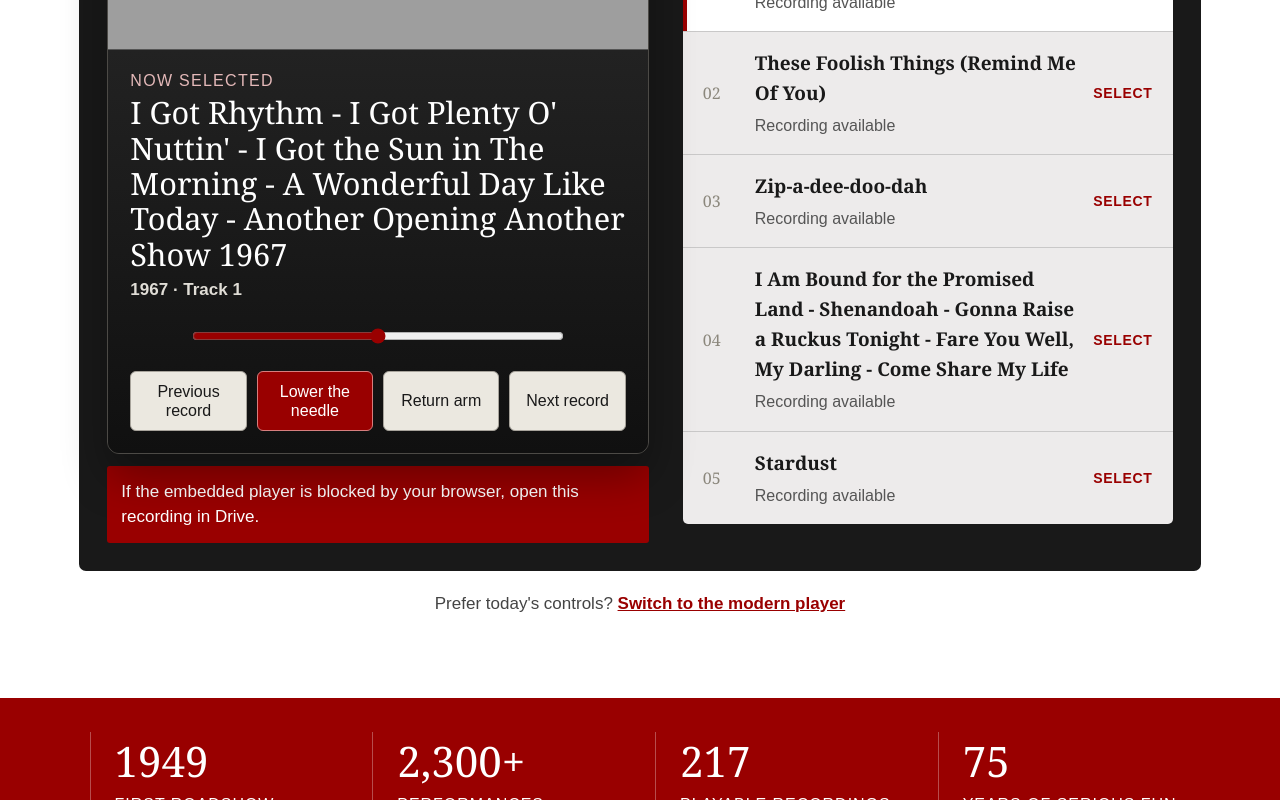
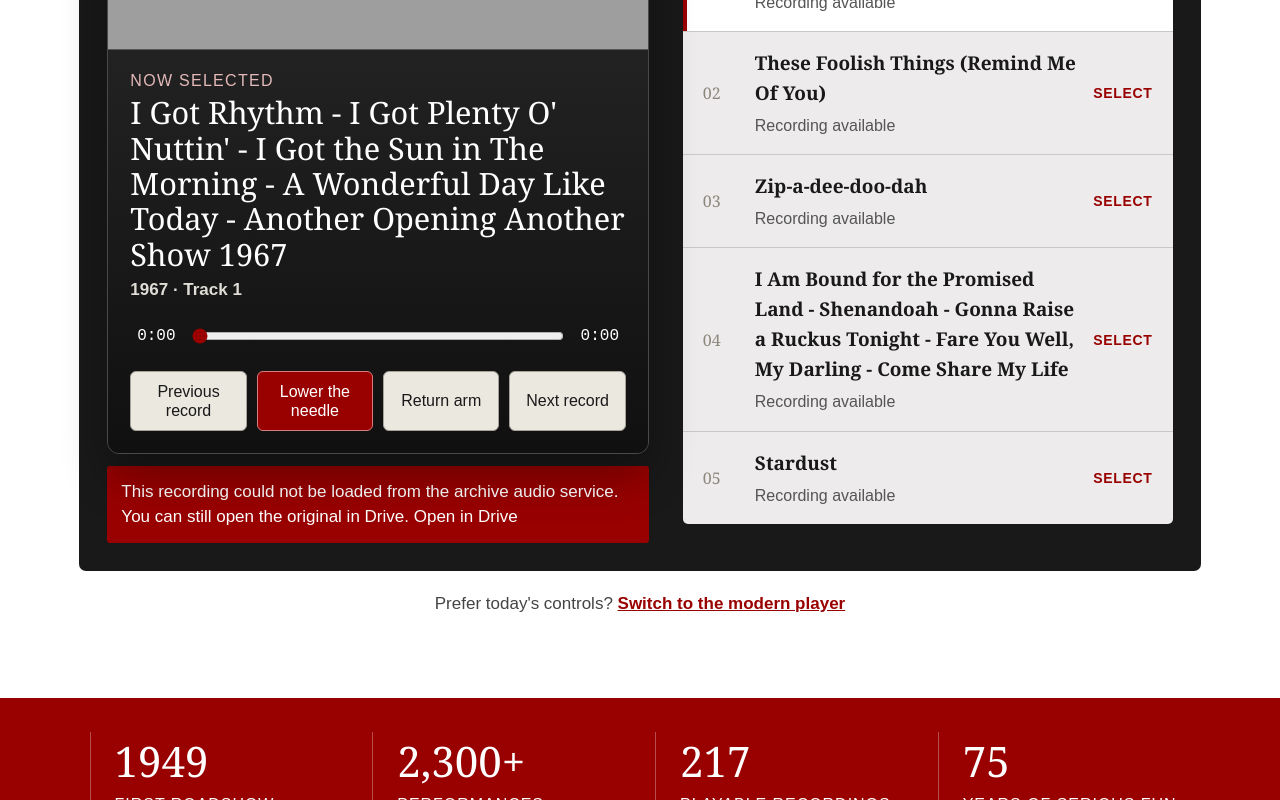
Before and after one commit to mrhoosier23/singing-hoosiers-jukebox, a Next.js app in the folder site/: page / in a window 1280 px wide. Both pictures are taken after a click on the button "Lower the needle". Shown: the part 1646-2446 px from the top of the page. Built offline with nearby package versions, Linux system fonts and the light colour scheme; no server answers; grey boxes are pictures that could not be loaded; a web font is replaced by a local one.

Commit message:
Restore custom jukebox with R2 audio and Drive fallback

```diff
--- a/site/app/era-player.tsx
+++ b/site/app/era-player.tsx
@@ -1,10 +1,10 @@
 'use client';
 
-import { useMemo, useState } from 'react';
+import { useEffect, useMemo, useRef, useState } from 'react';
 import Link from 'next/link';
 import archiveCatalog from './data/catalog.json';
 import { EraObject } from './player-objects';
-import { driveFileUrl, drivePreviewUrl } from './drive-media';
+import { archiveAudioUrl, driveFileUrl, drivePreviewUrl } from './drive-media';
 
 type Track = { year:number; trackNumber:number; title:string; sourceTitle:string; fileId:string|null; fileName:string|null; collection?:string };
 
@@ -23,22 +23,80 @@ export function EraPlayer() {
   const [era, setEra] = useState('1960s');
   const [year, setYear] = useState(1967);
   const [trackIndex, setTrackIndex] = useState(0);
+  const [playing, setPlaying] = useState(false);
+  const [time, setTime] = useState(0);
+  const [duration, setDuration] = useState(0);
+  const [message, setMessage] = useState('');
+  const audioRef = useRef<HTMLAudioElement>(null);
   const selectedEra = eras.find((item) => item.id === era)!;
   const eraYears = useMemo(() => [...new Set(catalog.filter((track) => track.year >= selectedEra.start && track.year <= selectedEra.end).map((track) => track.year))], [selectedEra]);
   const tracks = useMemo(() => catalog.filter((track) => track.year === year && track.year >= selectedEra.start && track.year <= selectedEra.end), [year, selectedEra]);
   const current = tracks[trackIndex];
+  const audioUrl = current?.fileId ? archiveAudioUrl(current.fileId) : null;
+
+  useEffect(() => {
+    const audio = audioRef.current;
+    if (!audio) return;
+    const syncTime = () => setTime(audio.currentTime || 0);
+    const syncDuration = () => setDuration(audio.duration || 0);
+    const stopped = () => setPlaying(false);
+    const failed = () => { setPlaying(false); setMessage('This recording could not be loaded from the archive audio service. You can still open the original in Drive.'); };
+    audio.addEventListener('timeupdate', syncTime);
+    audio.addEventListener('loadedmetadata', syncDuration);
+    audio.addEventListener('durationchange', syncDuration);
+    audio.addEventListener('ended', stopped);
+    audio.addEventListener('error', failed);
+    return () => {
+      audio.removeEventListener('timeupdate', syncTime);
+      audio.removeEventListener('loadedmetadata', syncDuration);
+      audio.removeEventListener('durationchange', syncDuration);
+      audio.removeEventListener('ended', stopped);
+      audio.removeEventListener('error', failed);
+    };
+  }, [audioUrl]);
+
+  function resetPlayback() {
+    audioRef.current?.pause();
+    setPlaying(false);
+    setTime(0);
+    setDuration(0);
+    setMessage('');
+  }
 
   function selectEra(nextEra:string) {
     const next = eras.find((item) => item.id === nextEra);
     if (!next) return;
+    resetPlayback();
     const nextYear = [...new Set(catalog.filter((track) => track.year >= next.start && track.year <= next.end).map((track) => track.year))][0];
     setEra(nextEra);
     if (nextYear) setYear(nextYear);
     setTrackIndex(0);
   }
 
-  function selectTrack(index:number) { setTrackIndex(index); }
+  function format(seconds:number) { if (!Number.isFinite(seconds)) return '0:00'; return `${Math.floor(seconds/60)}:${Math.floor(seconds%60).toString().padStart(2,'0')}`; }
+  function selectTrack(index:number) { resetPlayback(); setTrackIndex(index); }
+  function selectYear(nextYear:number) { resetPlayback(); setYear(nextYear); setTrackIndex(0); }
   function skip(direction:number) { if (tracks.length) selectTrack((trackIndex+direction+tracks.length)%tracks.length); }
+  function stop(){if(audioRef.current){audioRef.current.currentTime=0;audioRef.current.pause()}setPlaying(false);setTime(0)}
+  function seek(value:number){if(audioRef.current&&duration)audioRef.current.currentTime=(value/1000)*duration}
+
+  async function toggle() {
+    const audio=audioRef.current;
+    if (!audio || !current?.fileId || !audioUrl) return;
+    if (playing) { audio.pause(); setPlaying(false); }
+    else {
+      try {
+        if (audio.readyState === HTMLMediaElement.HAVE_NOTHING) audio.load();
+        setMessage('Loading recording…');
+        await audio.play();
+        setPlaying(true);
+        setMessage('');
+      } catch {
+        setPlaying(false);
+        setMessage('Your browser did not start this recording. Press Play once more, or open the original in Drive.');
+      }
+    }
+  }
 
   return <div className="jukebox-shell">
     <div className="era-chooser">
@@ -49,23 +107,33 @@ export function EraPlayer() {
       <span className="player-hint">Your player: <b>{selectedEra.player}</b></span>
     </div>
     <div className={`era-player era-${era}`} data-era={era}>
+      {audioUrl && <audio ref={audioRef} src={audioUrl} preload="none" playsInline crossOrigin="anonymous" />}
       <div>
         <EraObject
           era={era}
           title={current?.title||'Your era belongs here'}
           subtitle={current?`${current.collection ? `${current.collection} · ` : ''}Track ${current.trackNumber}`:'No recordings in this decade yet'}
           year={current?.year||selectedEra.label}
-          previewUrl={current?.fileId ? drivePreviewUrl(current.fileId) : null}
-          available={Boolean(current?.fileId)}
-          canNavigate={tracks.length > 1}
+          playing={playing}
+          time={format(time)}
+          duration={format(duration)}
+          progress={duration?Math.round((time/duration)*1000):0}
+          available={Boolean(audioUrl)}
+          onToggle={toggle}
+          onStop={stop}
           onPrevious={()=>skip(-1)}
           onNext={()=>skip(1)}
+          onSeek={seek}
         />
-        {current?.fileId&&<p className="player-message">If the embedded player is blocked by your browser, <a href={driveFileUrl(current.fileId)} target="_blank" rel="noreferrer">open this recording in Drive</a>.</p>}
+        {current?.fileId && !audioUrl && <div className="drive-player-fallback">
+          <p>The archive audio service is not connected in this build yet. Google Drive playback is available temporarily.</p>
+          <iframe key={current.fileId} src={drivePreviewUrl(current.fileId)} title={`Listen to ${current.title}`} allow="autoplay" loading="lazy" />
+        </div>}
+        {message&&<p className="player-message" role="status">{message}{current?.fileId&&<> <a href={driveFileUrl(current.fileId)} target="_blank" rel="noreferrer">Open in Drive</a></>}</p>}
       </div>
       <div className="track-browser">
-        <div className="track-browser-head"><div><span className="field-label">Now browsing</span><h3>{eraYears.length ? `${year} recordings` : `${selectedEra.label} archive`}</h3></div>{eraYears.length>1&&<label className="year-select"><span>Year</span><select value={year} onChange={(event)=>{setYear(Number(event.target.value));setTrackIndex(0)}}>{eraYears.map((item)=><option key={item}>{item}</option>)}</select></label>}</div>
-        {tracks.length ? <ol>{tracks.map((track,index)=><li key={`${track.year}-${track.trackNumber}-${track.fileId || index}`}><button onClick={()=>selectTrack(index)} className={index===trackIndex?'selected':''} aria-current={index===trackIndex?'true':undefined}><span className="track-number">{String(track.trackNumber).padStart(2,'0')}</span><span className="track-copy"><strong>{track.title}</strong><small>{track.fileId ? (track.collection ? `Recording available · ${track.collection}` : 'Recording available') : 'Cataloged · recording needed'}</small></span><span className="track-action">{index===trackIndex?'Selected':'Select'}</span></button></li>)}</ol> : <div className="empty-archive"><strong>Help us fill this shelf.</strong><p>We do not have separated recordings for this decade yet.</p><Link href="/contribute">Share a recording</Link></div>}
+        <div className="track-browser-head"><div><span className="field-label">Now browsing</span><h3>{eraYears.length ? `${year} recordings` : `${selectedEra.label} archive`}</h3></div>{eraYears.length>1&&<label className="year-select"><span>Year</span><select value={year} onChange={(event)=>selectYear(Number(event.target.value))}>{eraYears.map((item)=><option key={item}>{item}</option>)}</select></label>}</div>
+        {tracks.length ? <ol>{tracks.map((track,index)=><li key={`${track.year}-${track.trackNumber}-${track.fileId || index}`}><button onClick={()=>selectTrack(index)} className={index===trackIndex?'selected':''} aria-current={index===trackIndex?'true':undefined}><span className="track-number">{String(track.trackNumber).padStart(2,'0')}</span><span className="track-copy"><strong>{track.title}</strong><small>{track.fileId ? (track.collection ? `Recording available · ${track.collection}` : 'Recording available') : 'Cataloged · recording needed'}</small></span><span className="track-action">{index===trackIndex&&playing?'Playing':'Select'}</span></button></li>)}</ol> : <div className="empty-archive"><strong>Help us fill this shelf.</strong><p>We do not have separated recordings for this decade yet.</p><Link href="/contribute">Share a recording</Link></div>}
       </div>
     </div>
     <p className="simple-player-note">Prefer today&apos;s controls? <button onClick={()=>selectEra('2010s')}>Switch to the modern player</button></p>
```
